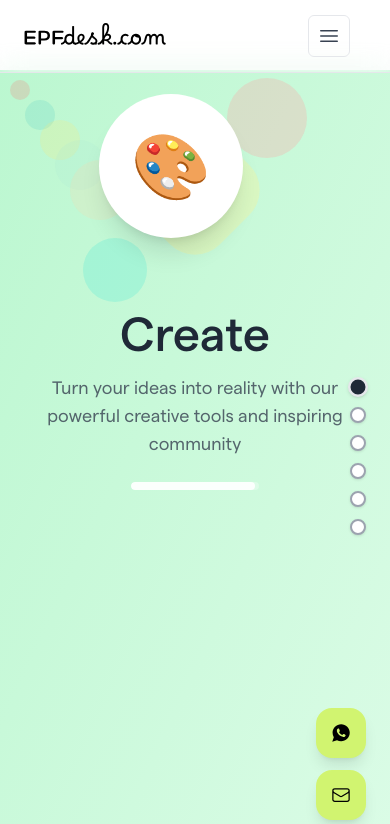
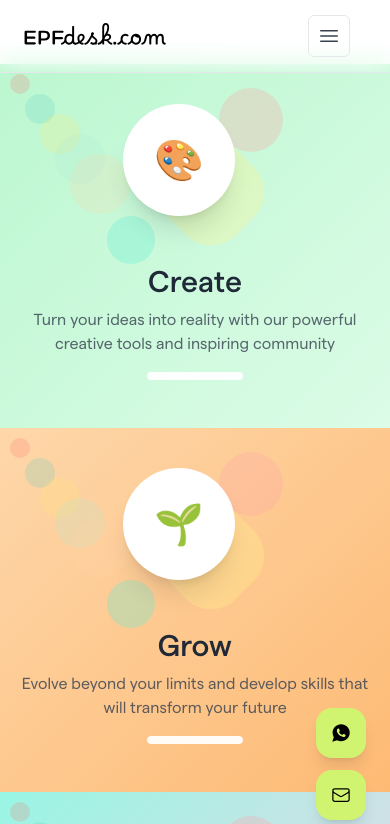
Before and after one commit to greatby/EPFdesk_V2, a React (Vite) app: page /about in a window 390 px wide. Shown: the top 824 px of the page. Built offline with nearby package versions, Linux system fonts and the light colour scheme.

Commit message:
Minor code changes for about us page

```diff
--- a/src/components/aboutUs.jsx
+++ b/src/components/aboutUs.jsx
@@ -64,6 +64,117 @@ const heroData = [
   },
 ];
 
+// const HeroCarousel = () => {
+//   const [current, setCurrent] = useState(0);
+
+//   useEffect(() => {
+//     const timer = setInterval(() => {
+//       setCurrent((prev) => (prev + 1) % heroData.length);
+//     }, 6000);
+//     return () => clearInterval(timer);
+//   }, []);
+
+//   const data = heroData[current];
+
+//   return (
+//     <section className="min-h-screen w-full flex items-center justify-center relative px-0 py-0 sm:py-24">
+//       <div
+//         className={`relative w-full h-screen mt-[70px] md:mt-0 bottom-0 md:top-0 sm:h-[90vh] sm:max-w-5xl p-6 sm:p-10 rounded-none sm:rounded-[40px] shadow-2xl transition-all duration-500 bg-gradient-to-br ${data.gradient}`}
+//       >
+//         {/* Floating Circles */}
+//         <div className="absolute inset-0 pointer-events-none">
+//           {[...Array(5)].map((_, i) => (
+//             <div
+//               key={i}
+//               className={`absolute rounded-full opacity-20 animate-float${
+//                 i + 1
+//               }`}
+//               style={{
+//                 width: `${20 + i * 10}px`,
+//                 height: `${20 + i * 10}px`,
+//                 top: `${20 * i + 10}px`,
+//                 left: `${15 * i + 10}px`,
+//                 backgroundColor: [
+//                   "#ff6b6b",
+//                   "#4ecdc4",
+//                   "#ffe66d",
+//                   "#a8e6cf",
+//                   "#ffd3a5",
+//                 ][i],
+//               }}
+//             />
+//           ))}
+//         </div>
+
+//         {/* Speech Bubble */}
+//         {/* <div className="absolute top-6 right-6 px-4 py-2 rounded-xl bg-white/90 shadow-md text-sm font-semibold text-gray-700 scale-90 hover:scale-100 transition-all">
+//           {data.speech}
+//         </div> */}
+
+//         {/* Icon */}
+//         <div className="relative w-48 h-48 mx-auto mb-6">
+//           <div className="absolute w-20 h-20 bg-red-300 rounded-full -top-4 -right-4 opacity-30" />
+//           <div className="absolute w-16 h-16 bg-teal-300 rounded-full -bottom-4 -left-4 opacity-30" />
+//           <div className="absolute w-28 h-28 bg-yellow-200 rounded-[35px] rotate-45 top-10 left-10 opacity-30" />
+//           <div className="relative w-36 h-36 bg-white rounded-full flex items-center justify-center text-[4rem] shadow-xl z-10">
+//             {data.icon}
+//           </div>
+//         </div>
+
+//         <h1 className="text-5xl font-bold text-center text-gray-800 mb-4">
+//           {data.title}
+//         </h1>
+//         <p className="text-lg text-center text-gray-700 opacity-80 max-w-xl mx-auto mb-6">
+//           {data.subtitle}
+//         </p>
+
+//         {/* Progress */}
+//         <div className="w-32 h-2 bg-white/30 rounded-full mx-auto mb-4 overflow-hidden">
+//           <div className="h-full bg-white/90 rounded-full animate-progress" />
+//         </div>
+
+//         {/* CTAs */}
+//         {/* <div className="flex flex-wrap gap-4 justify-center mb-6">
+//           <a href="#" className="bg-white/90 border border-white px-6 py-3 rounded-full text-gray-700 font-semibold shadow hover:bg-white">
+//             {data.cta1}
+//           </a>
+//           <a href="#" className="border-2 border-white/70 bg-transparent px-6 py-3 rounded-full text-gray-800 font-semibold shadow hover:bg-white/20">
+//             {data.cta2}
+//           </a>
+//         </div> */}
+
+//         {/* Info cards */}
+//         {/* <div className="absolute bottom-6 left-1/2 transform -translate-x-1/2 flex flex-wrap gap-3 justify-center">
+//           <div className="bg-white/90 px-4 py-2 rounded-full text-sm font-semibold text-gray-700 shadow backdrop-blur border border-white/40">
+//             ✨ Free to Start
+//           </div>
+//           <div className="bg-white/90 px-4 py-2 rounded-full text-sm font-semibold text-gray-700 shadow backdrop-blur border border-white/40">
+//             🚀 Instant Setup
+//           </div>
+//           <div className="bg-white/90 px-4 py-2 rounded-full text-sm font-semibold text-gray-700 shadow backdrop-blur border border-white/40">
+//             💫 Amazing Results
+//           </div>
+//         </div> */}
+//       </div>
+
+//       {/* Navigation dots */}
+//       <div className="absolute right-6 top-1/2 -translate-y-1/2 flex flex-col gap-3 z-50">
+//         {heroData.map((_, idx) => (
+//           <div
+//             key={idx}
+//             onClick={() => setCurrent(idx)}
+//             className={`w-4 h-4 rounded-full cursor-pointer shadow border-2 transition-all ${
+//               current === idx
+//                 ? "bg-gray-800 scale-125"
+//                 : "bg-white border-gray-400"
+//             }`}
+//           ></div>
+//         ))}
+//       </div>
+//     </section>
+//   );
+// };
+
 const HeroCarousel = () => {
   const [current, setCurrent] = useState(0);
 
@@ -74,21 +185,19 @@ const HeroCarousel = () => {
     return () => clearInterval(timer);
   }, []);
 
-  const data = heroData[current];
-
   return (
-    <section className="min-h-screen w-full flex items-center justify-center relative px-0 py-0 sm:py-24">
+    <section className="min-h-screen w-full px-0 py-0 md:py-24">
+      {/* Desktop Carousel */}
+      <div className="hidden md:flex  items-center justify-center relative min-h-screen">
         <div
-        className={`relative w-full h-screen mt-[70px] md:mt-0 bottom-0 md:top-0 sm:h-[90vh] sm:max-w-5xl p-6 sm:p-10 rounded-none sm:rounded-[40px] shadow-2xl transition-all duration-500 bg-gradient-to-br ${data.gradient}`}
+          className={`relative w-full h-[90vh]  max-w-5xl p-6 rounded-[40px] shadow-2xl transition-all duration-500 bg-gradient-to-br ${heroData[current].gradient}`}
         >
-        {/* Floating Circles */}
+          {/* Floating Bubbles */}
           <div className="absolute inset-0 pointer-events-none">
             {[...Array(5)].map((_, i) => (
               <div
                 key={i}
-              className={`absolute rounded-full opacity-20 animate-float${
-                i + 1
-              }`}
+                className={`absolute rounded-full opacity-20 animate-float${i + 1}`}
                 style={{
                   width: `${20 + i * 10}px`,
                   height: `${20 + i * 10}px`,
@@ -106,55 +215,27 @@ const HeroCarousel = () => {
             ))}
           </div>
 
-        {/* Speech Bubble */}
-        {/* <div className="absolute top-6 right-6 px-4 py-2 rounded-xl bg-white/90 shadow-md text-sm font-semibold text-gray-700 scale-90 hover:scale-100 transition-all">
-          {data.speech}
-        </div> */}
-
           {/* Icon */}
           <div className="relative w-48 h-48 mx-auto mb-6">
             <div className="absolute w-20 h-20 bg-red-300 rounded-full -top-4 -right-4 opacity-30" />
             <div className="absolute w-16 h-16 bg-teal-300 rounded-full -bottom-4 -left-4 opacity-30" />
             <div className="absolute w-28 h-28 bg-yellow-200 rounded-[35px] rotate-45 top-10 left-10 opacity-30" />
             <div className="relative w-36 h-36 bg-white rounded-full flex items-center justify-center text-[4rem] shadow-xl z-10">
-            {data.icon}
+              {heroData[current].icon}
             </div>
           </div>
 
           <h1 className="text-5xl font-bold text-center text-gray-800 mb-4">
-          {data.title}
+            {heroData[current].title}
           </h1>
           <p className="text-lg text-center text-gray-700 opacity-80 max-w-xl mx-auto mb-6">
-          {data.subtitle}
+            {heroData[current].subtitle}
           </p>
 
-        {/* Progress */}
+          {/* Progress bar */}
           <div className="w-32 h-2 bg-white/30 rounded-full mx-auto mb-4 overflow-hidden">
             <div className="h-full bg-white/90 rounded-full animate-progress" />
           </div>
-
-        {/* CTAs */}
-        {/* <div className="flex flex-wrap gap-4 justify-center mb-6">
-          <a href="#" className="bg-white/90 border border-white px-6 py-3 rounded-full text-gray-700 font-semibold shadow hover:bg-white">
-            {data.cta1}
-          </a>
-          <a href="#" className="border-2 border-white/70 bg-transparent px-6 py-3 rounded-full text-gray-800 font-semibold shadow hover:bg-white/20">
-            {data.cta2}
-          </a>
-        </div> */}
-
-        {/* Info cards */}
-        {/* <div className="absolute bottom-6 left-1/2 transform -translate-x-1/2 flex flex-wrap gap-3 justify-center">
-          <div className="bg-white/90 px-4 py-2 rounded-full text-sm font-semibold text-gray-700 shadow backdrop-blur border border-white/40">
-            ✨ Free to Start
-          </div>
-          <div className="bg-white/90 px-4 py-2 rounded-full text-sm font-semibold text-gray-700 shadow backdrop-blur border border-white/40">
-            🚀 Instant Setup
-          </div>
-          <div className="bg-white/90 px-4 py-2 rounded-full text-sm font-semibold text-gray-700 shadow backdrop-blur border border-white/40">
-            💫 Amazing Results
-          </div>
-        </div> */}
         </div>
 
         {/* Navigation dots */}
@@ -168,8 +249,64 @@ const HeroCarousel = () => {
                   ? "bg-gray-800 scale-125"
                   : "bg-white border-gray-400"
               }`}
-          ></div>
+            />
           ))}
+        </div>
+      </div>
+
+      {/* Mobile stacked cards */}
+      <div className="flex flex-col md:hidden">
+        <div className="mt-[4rem]">
+
+        {heroData.map((data, index) => (
+          <div
+            key={index}
+            className={`relative w-full px-4 py-10 transition-all duration-500 bg-gradient-to-br ${data.gradient}`}
+          >
+            <div className="absolute inset-0 pointer-events-none">
+              {[...Array(5)].map((_, i) => (
+                <div
+                  key={i}
+                  className={`absolute rounded-full opacity-20 animate-float${i + 1}`}
+                  style={{
+                    width: `${20 + i * 10}px`,
+                    height: `${20 + i * 10}px`,
+                    top: `${20 * i + 10}px`,
+                    left: `${15 * i + 10}px`,
+                    backgroundColor: [
+                      "#ff6b6b",
+                      "#4ecdc4",
+                      "#ffe66d",
+                      "#a8e6cf",
+                      "#ffd3a5",
+                    ][i],
+                  }}
+                />
+              ))}
+            </div>
+
+            <div className="relative w-36 h-36 mx-auto mb-4">
+              <div className="absolute w-16 h-16 bg-red-300 rounded-full -top-4 -right-4 opacity-30" />
+              <div className="absolute w-12 h-12 bg-teal-300 rounded-full -bottom-4 -left-4 opacity-30" />
+              <div className="absolute w-24 h-24 bg-yellow-200 rounded-[35px] rotate-45 top-10 left-10 opacity-30" />
+              <div className="relative w-28 h-28 bg-white rounded-full flex items-center justify-center text-[2.5rem] shadow-xl z-10">
+                {data.icon}
+              </div>
+            </div>
+
+            <h1 className="text-3xl font-bold text-center text-gray-800 mb-2">
+              {data.title}
+            </h1>
+            <p className="text-base text-center text-gray-700 opacity-80 max-w-md mx-auto mb-4">
+              {data.subtitle}
+            </p>
+
+            <div className="w-24 h-2 bg-white/30 rounded-full mx-auto mb-2 overflow-hidden">
+              <div className="h-full bg-white/90 rounded-full animate-progress" />
+            </div>
+          </div>
+        ))}
+        </div>
       </div>
     </section>
   );
```
Lines whose indentation alone changed are shown as unchanged.
